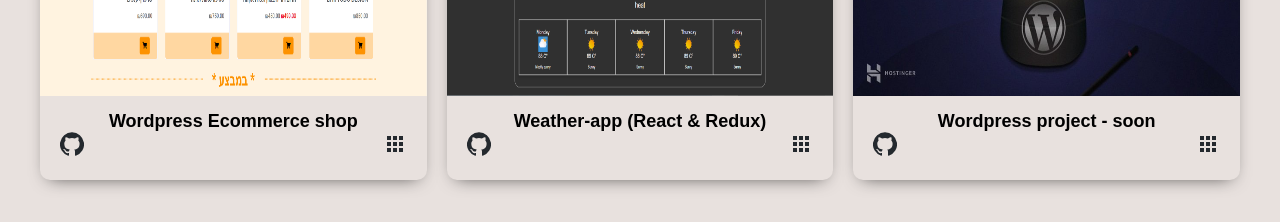
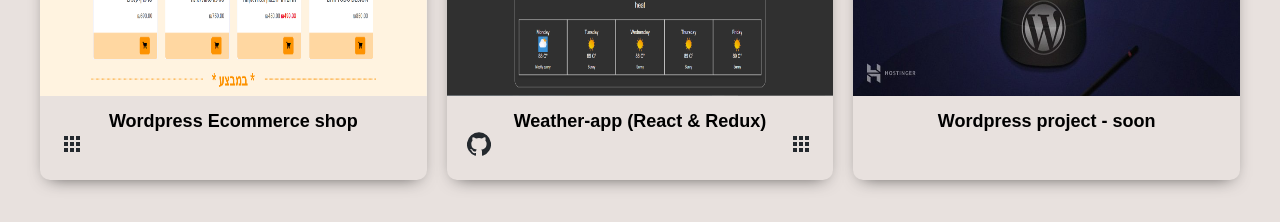
Before and after one commit to EvyatarHaim1/portfolio.github.io, a React (Create React App) app: page / in a window 1280 px wide. Shown: the part 1320-1542 px from the top of the page. Built offline with nearby package versions, Linux system fonts and the light colour scheme.

Commit message:
github link condition

```diff
--- a/src/components/Card.js
+++ b/src/components/Card.js
@@ -17,16 +17,16 @@ function Card({ src, title, github, appUrl, show }) {
                 <div className="card_info">
                     <h2 style={{ color: darkmode ? 'white' : 'black' }}>{title}</h2>
                     <div className="links">
-                        <a href={github} target="_blank">
+                        {github && <a href={github} target="_blank">
                             <GitHubIcon className="github" style={{ color: darkmode ? 'white' : '#24292E' }} />
-                        </a>
-                        <a href={appUrl} target="_blank" >
+                        </a>}
+                        {appUrl && <a href={appUrl} target="_blank" >
                             <AppsIcon className="appUrl" style={{ color: darkmode ? 'white' : '#24292E' }} />
-                        </a>
+                        </a>}
                     </div>
                 </div>
             </a>
-        </Div>
+        </Div >
     )
 }
 
--- a/src/components/Filter.js
+++ b/src/components/Filter.js
@@ -76,6 +76,9 @@ display:flex;
 align-items: center;
 margin-left: auto;
 margin-right: auto;
+@media(max-width:481px){
+    flex-direction: column;
+}
 `
 const Img = styled.img`
   width:20%;
@@ -95,4 +98,7 @@ justify-content:space-between;
 margin-left: auto;
 margin-right: auto;
 margin-bottom: 0.5%;
+@media(max-width:481px){
+    width:70%;
+}
 `
```
